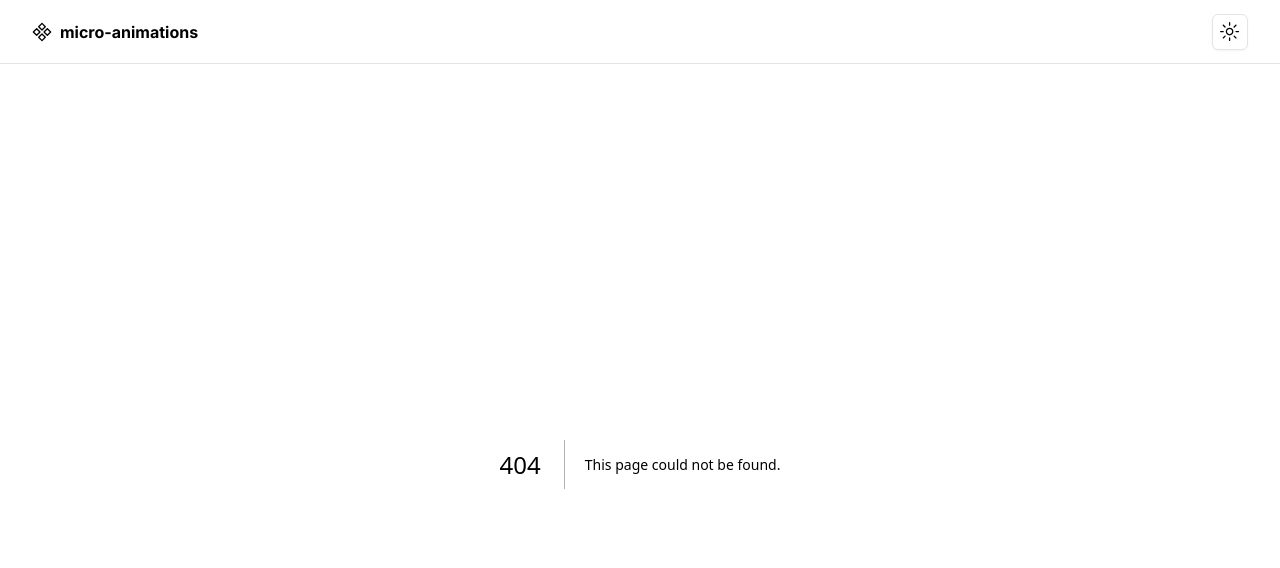
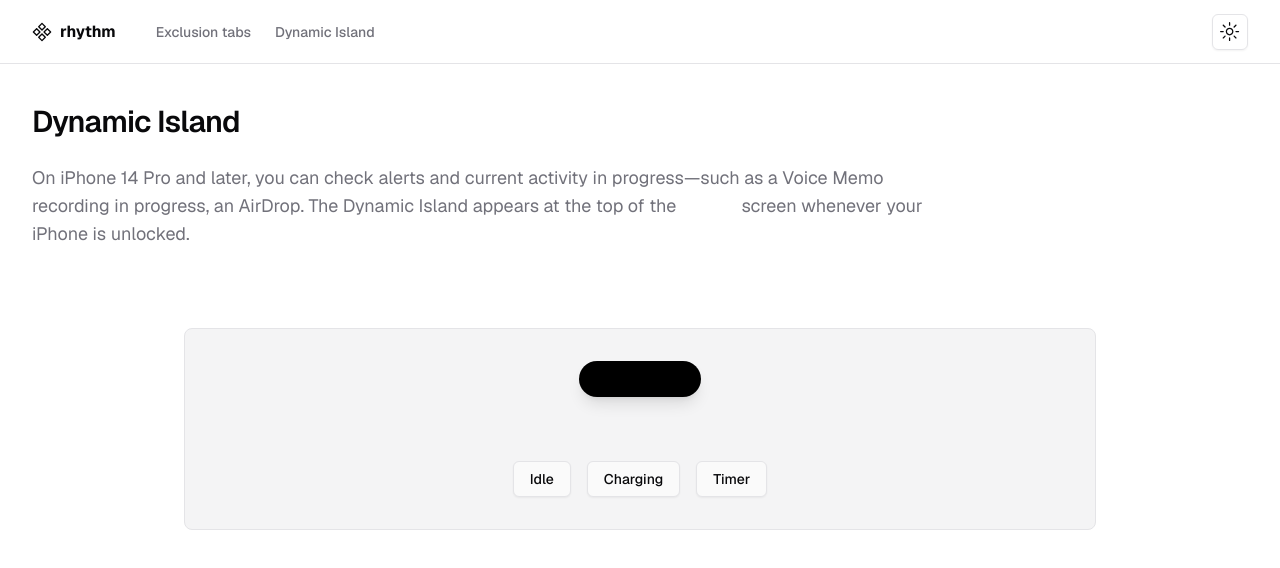
Before and after one commit to HelixMorphe/micro-animations, a Next.js app: page /dynamic-island in a window 1280 px wide. Before the commit this address had no page. Shown: the top 568 px of the page. Built offline with nearby package versions, Linux system fonts and the light colour scheme.

Commit message:
MA-002 | Create charging animation for dynamic island

```diff
--- /dev/null
+++ b/app/dynamic-island/page.tsx
@@ -0,0 +1,49 @@
+'use client';
+import React from 'react';
+
+import { motion } from 'framer-motion';
+
+import DynamicIsland from '@/components/animations/dynamic-island';
+
+const DynamicIslandPage = () => {
+  const enterAnimationVariant = {
+    initial: {
+      opcatiy: 0,
+    },
+    animate: {
+      opacity: 0,
+    },
+    transition: {
+      duration: 1,
+    },
+  };
+  return (
+    <div className='container py-10 min-h-[calc(100vh-64px)] m-auto'>
+      <motion.h2
+        initial={{ opacity: 0, y: 20 }}
+        animate={{ opacity: 1, y: 0 }}
+        transition={{ duration: 0.8 }}
+        className='text-center sm:text-left text-3xl font-semibold tracking-tight transition-colors'
+      >
+        Dynamic Island
+      </motion.h2>
+      <motion.p
+        initial={{ opacity: 0, y: 20 }}
+        animate={{ opacity: 1, y: 0 }}
+        transition={{ duration: 0.8 }}
+        className='text-center sm:text-left mt-6 text-lg leading-7 sm:w-9/12 text-muted-foreground'
+      >
+        On iPhone 14 Pro and later, you can check alerts and current activity in
+        progress—such as a Voice Memo recording in progress, an AirDrop. The
+        Dynamic Island appears at the top of the{' '}
+        <span className='text-white'>iPhone</span> screen whenever your iPhone
+        is unlocked.
+      </motion.p>
+      <div className='mt-20 border sm:w-9/12 m-auto rounded-lg bg-zinc-100 dark:bg-zinc-500/10 p-8 flex flex-col items-center justify-center'>
+        <DynamicIsland />
+      </div>
+    </div>
+  );
+};
+
+export default DynamicIslandPage;
--- a/app/exclusion-tabs/page.tsx
+++ b/app/exclusion-tabs/page.tsx
@@ -9,7 +9,7 @@
 const ExclusionPage = () => {
   return (
     <main>
-      <div className='min-h-[calc(100vh-64px)] md:w-4/5 m-auto'>
+      <div className='container min-h-[calc(100vh-64px)] m-auto'>
         <h2 className='pt-10 text-3xl font-semibold tracking-tight transition-colors'>
           Exclusion tabs
         </h2>
--- a/app/layout.tsx
+++ b/app/layout.tsx
@@ -1,5 +1,6 @@
 import './globals.css';
 
+import { GeistSans } from 'geist/font';
 import type { Metadata } from 'next';
 import { Inter } from 'next/font/google';
 
@@ -20,7 +21,7 @@
 }) {
   return (
     <html lang='en' suppressHydrationWarning>
-      <body className={inter.className}>
+      <body className={GeistSans.className}>
         <ThemeProvider
           attribute='class'
           defaultTheme='system'
--- a/components/Navbar/navbar.tsx
+++ b/components/Navbar/navbar.tsx
@@ -1,4 +1,6 @@
 import React from 'react';
+
+import Link from 'next/link';
 
 import { Component1Icon } from '@radix-ui/react-icons';
 
@@ -7,11 +9,24 @@
 function Navbar() {
   return (
     <div className='h-16 flex items-center border-b'>
-      <div className='container flex items-center justify-between'>
-        <div className='font-bold flex items-center'>
-          <Component1Icon width={20} height={20} className="mr-2"/>
-          micro-animations
+      <div className='w-11/12 m-auto sm:container flex items-center justify-between'>
+        <div className='flex items-center sm:gap-10'>
+          <Link href={'/'}>
+            <div className='font-bold flex items-center'>
+              <Component1Icon width={20} height={20} className='mr-2' />
+              <span className=''>rhythm</span>
+            </div>
+          </Link>
+          <div className='hidden text-sm font-medium sm:flex items-center text-muted-foreground gap-6'>
+            <Link href={'/exclusion-tabs'}>
+              <p>Exclusion tabs</p>
+            </Link>
+            <Link href={'/dynamic-island'}>
+              <p>Dynamic Island</p>
+            </Link>
+          </div>
         </div>
+
         <ModeToggle />
       </div>
     </div>
--- /dev/null
+++ b/components/animations/dynamic-island.tsx
@@ -0,0 +1,110 @@
+import React, { useState } from 'react';
+
+import {
+  AnimatePresence,
+  motion,
+} from 'framer-motion';
+
+import ChargingIcon from '../../public/Charging Icon/Icon';
+import { Button } from '../ui/button';
+
+type Mode = 'idle' | 'charging' | 'timer';
+
+const DynamicIsland = () => {
+  const [mode, setMode] = useState<Mode>('idle');
+  const variants = {
+    idle: {
+      width: 122,
+      borderRadius: 32,
+    },
+    charging: {
+      width: 314,
+      borderRadius: 32,
+    },
+    timer: {
+      width: 366,
+      height: 82,
+      borderRadius: 50,
+    },
+  };
+
+  return (
+    <>
+      <motion.div
+        variants={variants}
+        initial='idle'
+        animate={mode}
+        transition={{ type: 'spring', damping: 12 }}
+        className='bg-black h-9 shadow-lg flex items-center px-4'
+      >
+        <AnimatePresence>{mode === 'charging' && <Charging />}</AnimatePresence>
+      </motion.div>
+
+      <div className='text-center mt-16 flex gap-4 w-full justify-center'>
+        <Button
+          onClick={() => {
+            setMode('idle');
+          }}
+          className='bg-zinc-50 dark:bg-zinc-900'
+          variant={'outline'}
+        >
+          Idle
+        </Button>
+        <Button
+          onClick={() => {
+            setMode('charging');
+          }}
+          className='bg-zinc-50 dark:bg-zinc-900'
+          variant={'outline'}
+        >
+          Charging
+        </Button>
+        <Button
+          onClick={() => {
+            setMode('timer');
+          }}
+          className='bg-zinc-50 dark:bg-zinc-900'
+          variant={'outline'}
+        >
+          Timer
+        </Button>
+      </div>
+    </>
+  );
+};
+
+export default DynamicIsland;
+
+const Charging = () => {
+  return (
+    <motion.div className='w-full flex justify-between items-center'>
+      <motion.p
+        initial={{ opacity: 0, scale: 0.5, filter: 'blur(0.25rem)' }}
+        animate={{ opacity: 1, scale: 1, filter: 'blur(0)' }}
+        exit={{
+          opacity: 0,
+          filter: 'blur(0.25rem)',
+          transition: { duration: 0.1 },
+        }}
+        transition={{ delay: 0.1 }}
+        className="text-white"
+      >
+        Charging
+      </motion.p>
+      <motion.div
+        initial={{ opacity: 0, scale: 0.5, filter: 'blur(0.25rem)' }}
+        animate={{ opacity: 1, scale: 1, filter: 'blur(0)' }}
+        exit={{
+          opacity: 0,
+          filter: 'blur(0.25rem)',
+          transition: { duration: 0.1 },
+        }}
+        transition={{ delay: 0.1 }}
+        className='flex items-center gap-2'
+      >
+        <p className={`text-[#8DEB92] font-semibold`}>85%</p>
+        <ChargingIcon />
+      </motion.div>
+    </motion.div>
+  );
+};
--- a/package.json
+++ b/package.json
@@ -16,6 +16,7 @@
     "class-variance-authority": "^0.7.0",
     "clsx": "^2.0.0",
     "framer-motion": "^10.16.4",
+    "geist": "^1.0.0",
     "next": "14.0.1",
     "next-themes": "^0.2.1",
     "react": "^18",
--- /dev/null
+++ b/public/Charging Icon/Icon.tsx
@@ -0,0 +1,33 @@
+const Icon = () => {
+    return (
+      <svg
+        width='35'
+        height='17'
+        viewBox='0 0 35 17'
+        fill='none'
+        xmlns='http://www.w3.org/2000/svg'
+      >
+        <rect width='32' height='17' rx='7' fill='#3F6D34' />
+        <path
+          d='M0 8.5C0 7.10637 0 6.40956 0.0989029 5.82746C0.597201 2.89469 2.89469 0.597201 5.82746 0.0989029C6.40956 0 7.10637 0 8.5 0H25V17H8.5C7.10637 17 6.40956 17 5.82746 16.9011C2.89469 16.4028 0.597201 14.1053 0.0989029 11.1725C0 10.5904 0 9.89363 0 8.5Z'
+          fill='url(#paint0_linear_103_181)'
+        />
+        <rect x='33' y='5' width='2' height='6' rx='1' fill='#4A6940' />
+        <defs>
+          <linearGradient
+            id='paint0_linear_103_181'
+            x1='25.6944'
+            y1='0.708332'
+            x2='12.1883'
+            y2='16.7373'
+            gradientUnits='userSpaceOnUse'
+          >
+            <stop stop-color='#8DFC63' />
+            <stop offset='1' stop-color='#97F5B4' />
+          </linearGradient>
+        </defs>
+      </svg>
+    );
+}
+
+export default Icon
```
Also changed, not shown: 1 other file (tests, documents, lock files or other folders).
